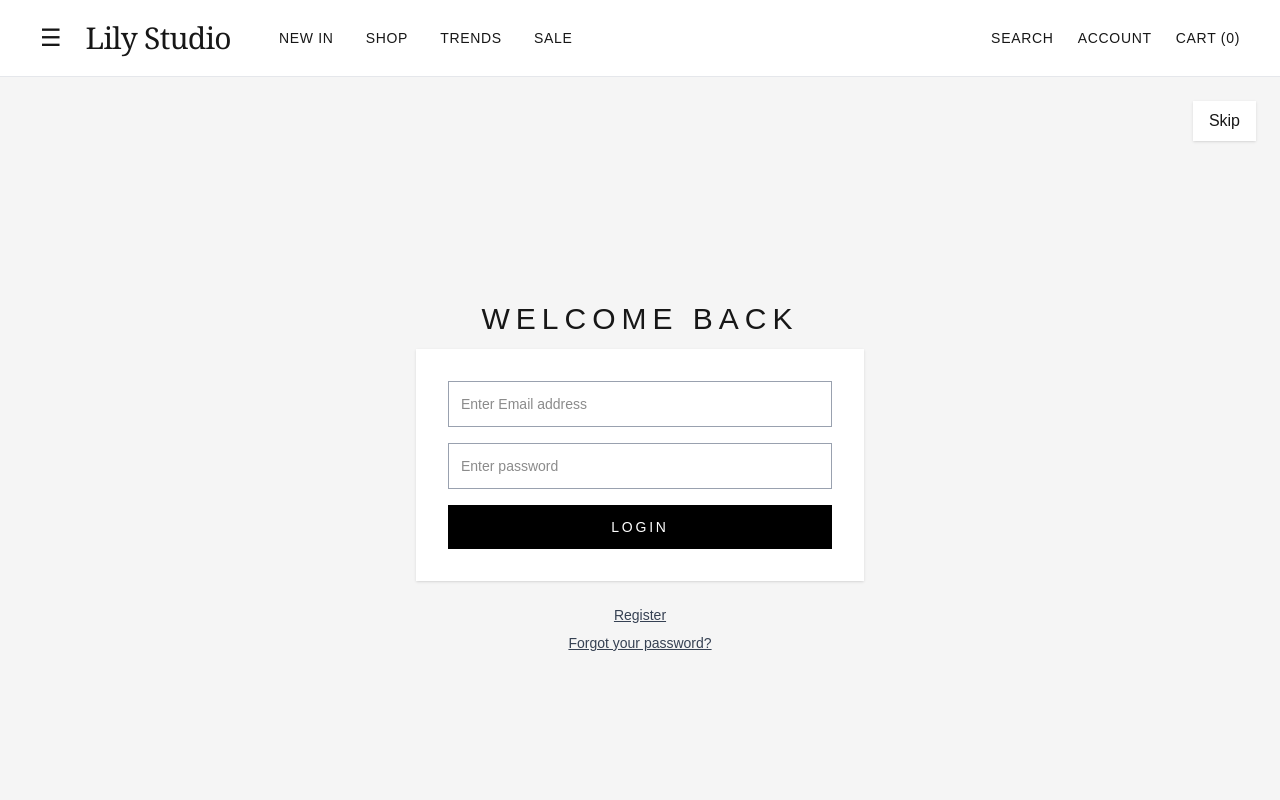
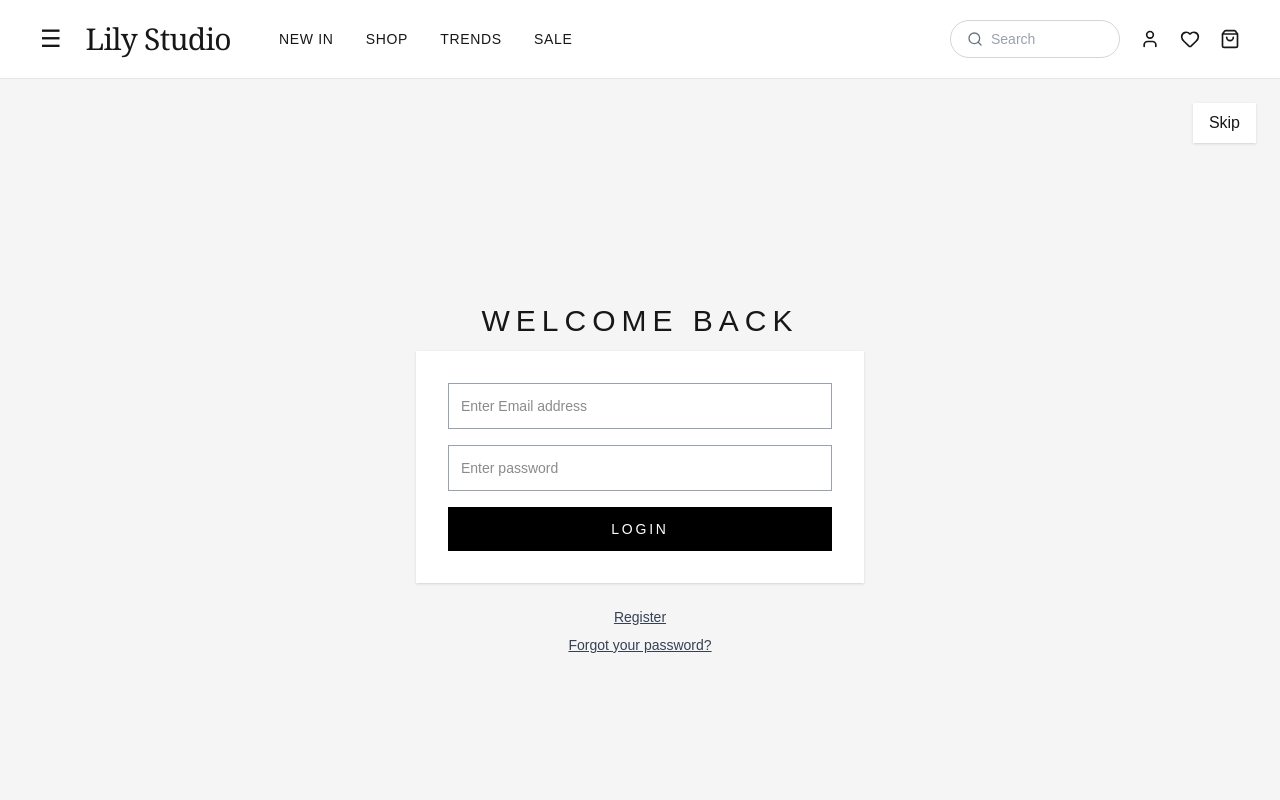
Before and after one commit to SumnimaGurung/lily, a Next.js app: page / in a window 1280 px wide. Shown: the top 800 px of the page. Built offline with nearby package versions, Linux system fonts and the light colour scheme.

Commit message:
updated nav bar

```diff
--- a/app/components/Navbar.tsx
+++ b/app/components/Navbar.tsx
@@ -2,6 +2,7 @@
 
 import Link from "next/link";
 import { useEffect, useState } from "react";
+import { Search, User, Heart, ShoppingBag } from "lucide-react";
 
 export default function Navbar() {
   const [cartCount, setCartCount] = useState(0);
@@ -67,16 +68,33 @@ export default function Navbar() {
           </nav>
         </div>
 
-        <div className="flex items-center gap-6 text-sm uppercase tracking-wider">
-          <Link href="/search">Search</Link>
+        <div className="flex items-center gap-5 ml-auto">
+          <div className="flex items-center rounded-full border border-gray-300 px-4 py-2">
+            <Search size={16} className="text-gray-500" />
+            <input
+              type="text"
+              placeholder="Search"
+              className="ml-2 w-28 bg-transparent text-sm outline-none placeholder:text-gray-400"
+            />
+          </div>
 
-          {user ? (
-            <Link href="/account">Account</Link>
-          ) : (
-            <Link href="/">Account</Link>
-          )}
+          <Link href="/account">
+            <User size={20} />
+          </Link>
 
-          <Link href="/cart">Cart ({cartCount})</Link>
+          <Link href="/wishlist">
+            <Heart size={20} />
+          </Link>
+
+          <Link href="/cart" className="relative">
+            <ShoppingBag size={20} />
+            {cartCount > 0 && (
+              <span className="absolute -top-2 -right-3 text-xs">
+                {cartCount}
+              </span>
+            )}
+          </Link>
+
         </div>
       </div>
     </header>
--- a/package.json
+++ b/package.json
@@ -10,6 +10,7 @@
   },
   "dependencies": {
     "bcrypt": "^6.0.0",
+    "lucide-react": "^1.8.0",
     "mysql2": "^3.20.0",
     "next": "16.2.1",
     "react": "19.2.4",
```
Also changed, not shown: 1 other file (tests, documents, lock files or other folders).
